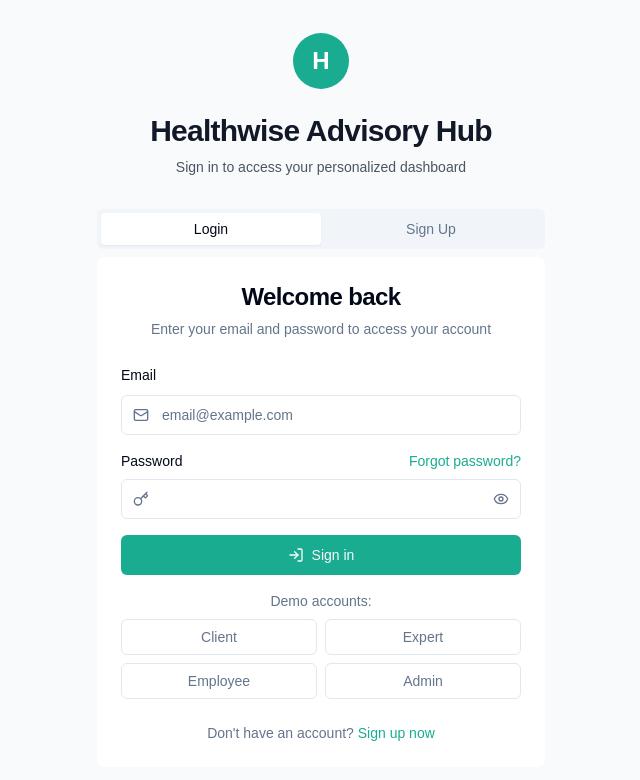
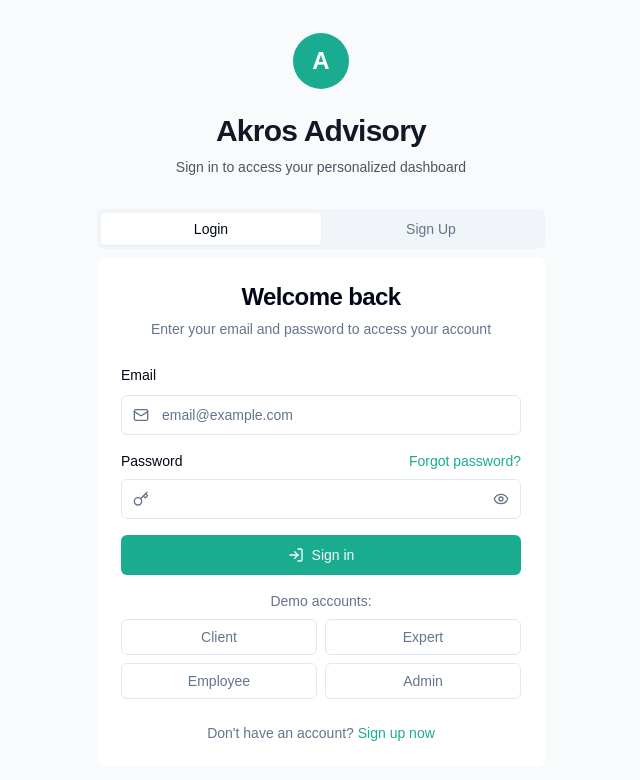
Before and after one commit to AnaCastano73/akros-portal, a React (Vite) app: page /login in a window 1280 px wide. Shown: the top 780 px of the page, without its empty margins (319-959 px from the left). Built offline with nearby package versions, Linux system fonts and the light colour scheme; a web font is replaced by a local one.

Commit message:
Rename application title
Replace "Healthwise Advisory Hub" with "Akros Advisory".

```diff
--- a/index.html
+++ b/index.html
@@ -1,13 +1,14 @@
+
 <!DOCTYPE html>
 <html lang="en">
   <head>
     <meta charset="UTF-8" />
     <meta name="viewport" content="width=device-width, initial-scale=1.0" />
-    <title>healthwise-advisory-hub</title>
+    <title>akros-advisory</title>
     <meta name="description" content="Lovable Generated Project" />
     <meta name="author" content="Lovable" />
 
-    <meta property="og:title" content="healthwise-advisory-hub" />
+    <meta property="og:title" content="akros-advisory" />
     <meta property="og:description" content="Lovable Generated Project" />
     <meta property="og:type" content="website" />
     <meta property="og:image" content="https://lovable.dev/opengraph-image-p98pqg.png" />
--- a/src/components/layout/Header.tsx
+++ b/src/components/layout/Header.tsx
@@ -13,7 +13,7 @@ export function Header() {
       <div className="flex h-16 items-center px-4 gap-4">
         <SidebarTrigger />
         <div className="font-heading text-xl font-bold tracking-tight hidden md:flex">
-          Healthwise Advisory Hub
+          Akros Advisory
         </div>
         <div className="flex-1 flex items-center md:ml-auto">
           <form className="relative max-w-sm">
--- a/src/pages/Login.tsx
+++ b/src/pages/Login.tsx
@@ -23,11 +23,11 @@ const Login = () => {
         <div className="text-center">
           <div className="flex justify-center">
             <div className="h-14 w-14 rounded-full bg-brand-500 flex items-center justify-center text-white text-2xl font-bold font-heading">
-              H
+              A
             </div>
           </div>
           <h1 className="mt-6 text-3xl font-bold tracking-tight text-gray-900 font-heading">
-            Healthwise Advisory Hub
+            Akros Advisory
           </h1>
           <p className="mt-2 text-sm text-gray-600">
             Sign in to access your personalized dashboard
--- a/src/pages/admin/Settings.tsx
+++ b/src/pages/admin/Settings.tsx
@@ -20,9 +20,9 @@ const Settings = () => {
   // Mock settings data
   const [settings, setSettings] = useState({
     general: {
-      companyName: 'Healthwise Advisory Hub',
-      supportEmail: 'support@healthwiseadvisory.com',
-      websiteUrl: 'https://healthwiseadvisory.com'
+      companyName: 'Akros Advisory',
+      supportEmail: 'support@akrosadvisory.com',
+      websiteUrl: 'https://akrosadvisory.com'
     },
     notifications: {
       emailNotifications: true,
@@ -38,7 +38,7 @@ const Settings = () => {
   });
 
   useEffect(() => {
-    document.title = 'Settings - Healthwise Advisory Hub';
+    document.title = 'Settings - Akros Advisory';
 
     // Simulate loading
     const timer = setTimeout(() => {
```
